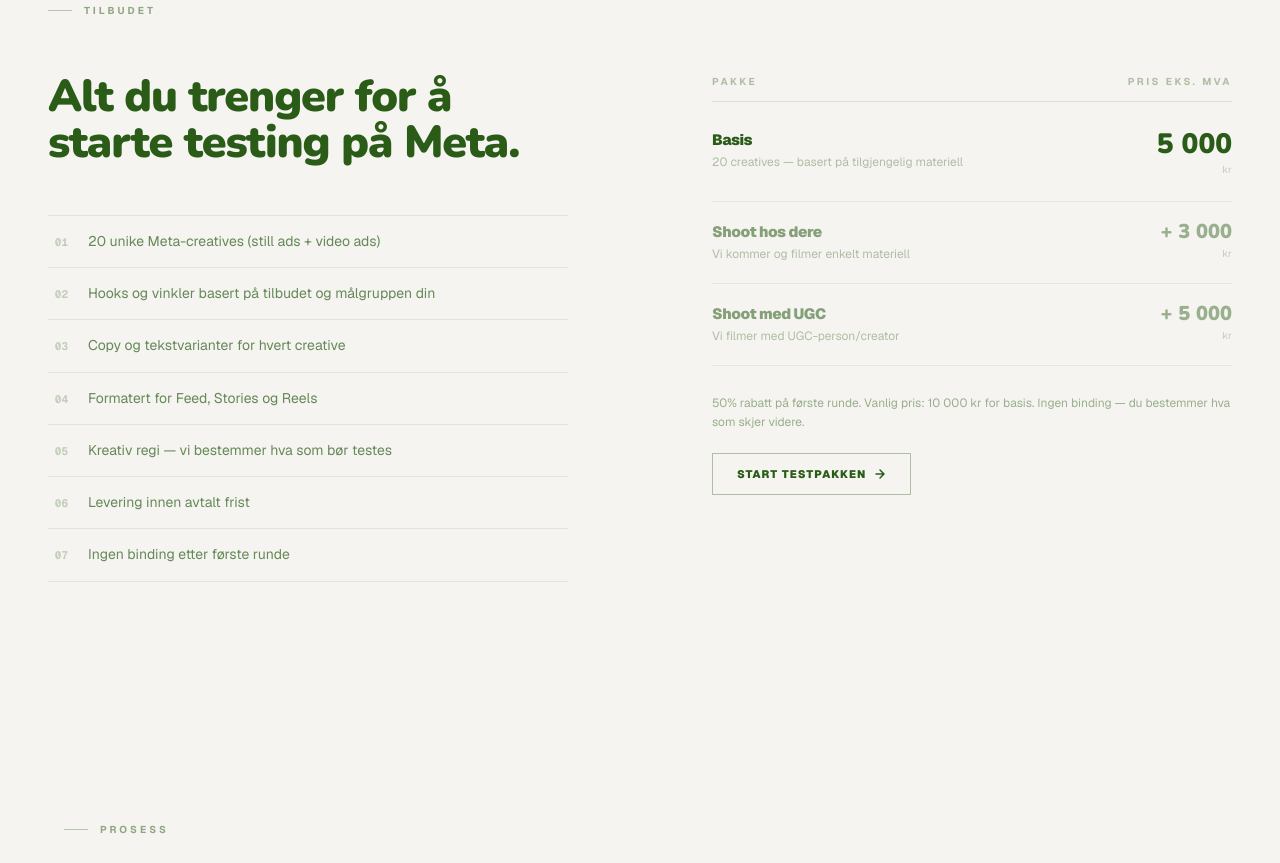
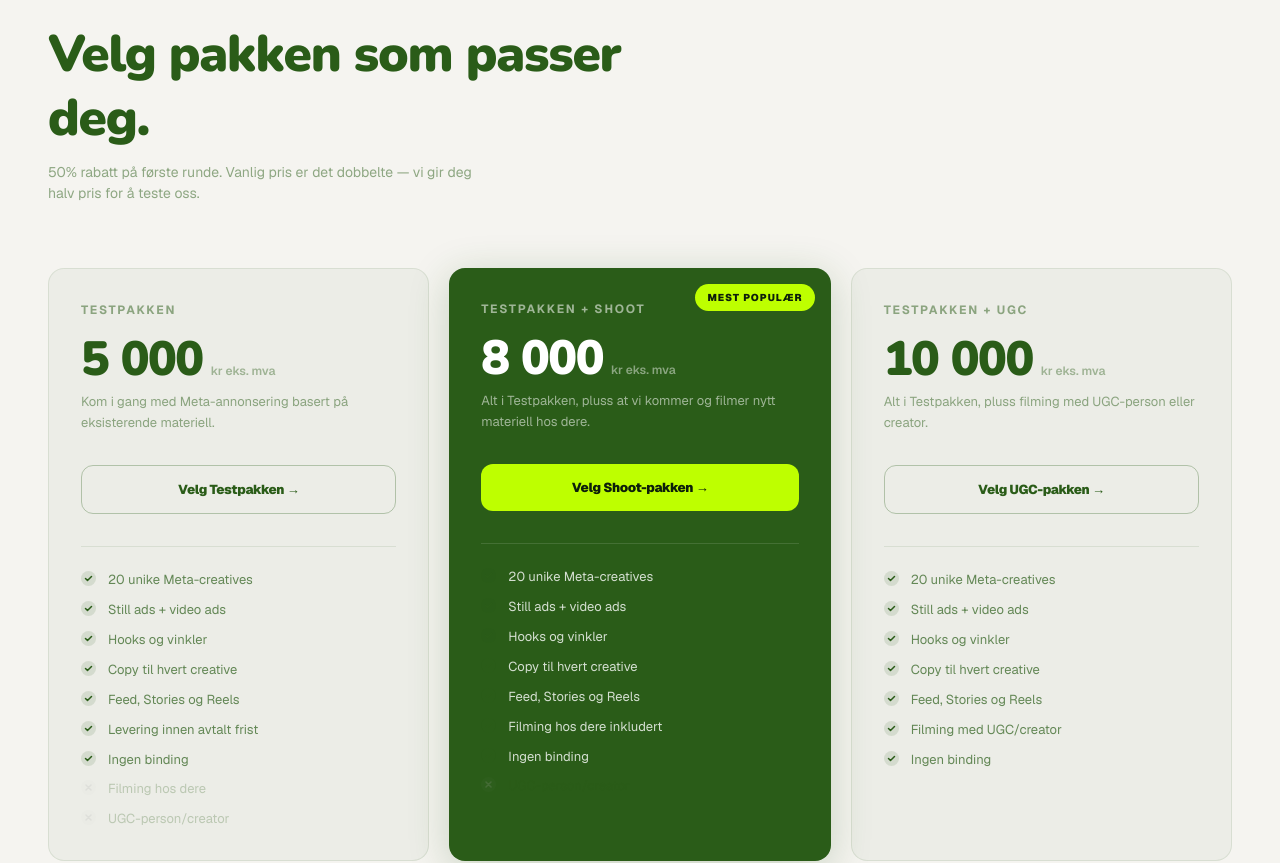
Before and after one commit to vetlegang/klyr-landing-page, a Next.js app: page / in a window 1280 px wide. Shown: the part 2663-3526 px from the top of the page. Built offline with nearby package versions, Linux system fonts and the light colour scheme.

Commit message:
feat: pricing cards, green contact form card, green navbar logo

```diff
--- a/app/components/Navbar.tsx
+++ b/app/components/Navbar.tsx
@@ -42,7 +42,8 @@ export default function Navbar() {
           >
             <Link
               href="/"
-              className="text-[13px] font-black tracking-[0.3em] text-[#0A0A0A] uppercase select-none"
+              className="text-[13px] font-black tracking-[0.3em] uppercase select-none"
+              style={{ color: "#2A5C18" }}
             >
               Fujii
             </Link>
--- a/app/components/OfferSection.tsx
+++ b/app/components/OfferSection.tsx
@@ -1,169 +1,285 @@
 "use client";
 
-import { FadeIn } from "./FadeIn";
+import { motion } from "framer-motion";
 
-const G = "#2A5C18";
+const G  = "#2A5C18";
+const BG = "#F5F4F0";
 
-const included = [
-  "20 unike Meta-creatives (still ads + video ads)",
-  "Hooks og vinkler basert på tilbudet og målgruppen din",
-  "Copy og tekstvarianter for hvert creative",
-  "Formatert for Feed, Stories og Reels",
-  "Kreativ regi — vi bestemmer hva som bør testes",
-  "Levering innen avtalt frist",
-  "Ingen binding etter første runde",
-];
-
-const pricing = [
+const plans = [
   {
-    label: "Basis",
-    desc: "20 creatives — basert på tilgjengelig materiell",
+    id: "basis",
+    name: "Testpakken",
     price: "5 000",
+    unit: "kr eks. mva",
+    tag: null,
+    desc: "Kom i gang med Meta-annonsering basert på eksisterende materiell.",
+    features: [
+      "20 unike Meta-creatives",
+      "Still ads + video ads",
+      "Hooks og vinkler",
+      "Copy til hvert creative",
+      "Feed, Stories og Reels",
+      "Levering innen avtalt frist",
+      "Ingen binding",
+    ],
+    absent: ["Filming hos dere", "UGC-person/creator"],
+    cta: "Velg Testpakken",
+    featured: false,
+  },
+  {
+    id: "shoot",
+    name: "Testpakken + Shoot",
+    price: "8 000",
+    unit: "kr eks. mva",
+    tag: "Mest populær",
+    desc: "Alt i Testpakken, pluss at vi kommer og filmer nytt materiell hos dere.",
+    features: [
+      "20 unike Meta-creatives",
+      "Still ads + video ads",
+      "Hooks og vinkler",
+      "Copy til hvert creative",
+      "Feed, Stories og Reels",
+      "Filming hos dere inkludert",
+      "Ingen binding",
+    ],
+    absent: ["UGC-person/creator"],
+    cta: "Velg Shoot-pakken",
     featured: true,
   },
   {
-    label: "Shoot hos dere",
-    desc: "Vi kommer og filmer enkelt materiell",
-    price: "+ 3 000",
-    featured: false,
-  },
-  {
-    label: "Shoot med UGC",
-    desc: "Vi filmer med UGC-person/creator",
-    price: "+ 5 000",
+    id: "ugc",
+    name: "Testpakken + UGC",
+    price: "10 000",
+    unit: "kr eks. mva",
+    tag: null,
+    desc: "Alt i Testpakken, pluss filming med UGC-person eller creator.",
+    features: [
+      "20 unike Meta-creatives",
+      "Still ads + video ads",
+      "Hooks og vinkler",
+      "Copy til hvert creative",
+      "Feed, Stories og Reels",
+      "Filming med UGC/creator",
+      "Ingen binding",
+    ],
+    absent: [],
+    cta: "Velg UGC-pakken",
     featured: false,
   },
 ];
 
+function CheckIcon({ dim }: { dim?: boolean }) {
+  return (
+    <svg
+      width="15" height="15" viewBox="0 0 15 15" fill="none"
+      style={{ flexShrink: 0, opacity: dim ? 0.25 : 1 }}
+    >
+      <circle cx="7.5" cy="7.5" r="7.5" fill={dim ? "#aaa" : G} fillOpacity={dim ? 0.2 : 0.12} />
+      <path
+        d="M4.5 7.5l2 2 4-4"
+        stroke={dim ? "#aaa" : G}
+        strokeWidth="1.5"
+        strokeLinecap="round"
+        strokeLinejoin="round"
+      />
+    </svg>
+  );
+}
+
+function CrossIcon() {
+  return (
+    <svg width="15" height="15" viewBox="0 0 15 15" fill="none" style={{ flexShrink: 0, opacity: 0.2 }}>
+      <circle cx="7.5" cy="7.5" r="7.5" fill="#aaa" fillOpacity={0.15} />
+      <path d="M5 5l5 5M10 5l-5 5" stroke="#aaa" strokeWidth="1.5" strokeLinecap="round" />
+    </svg>
+  );
+}
+
 export default function OfferSection() {
+  const scrollToContact = () => {
+    document.getElementById("kontakt")?.scrollIntoView({ behavior: "smooth" });
+  };
+
   return (
-    <section id="tilbud" className="px-6 md:px-12 py-24 md:py-36" style={{ background: "#F5F4F0" }}>
+    <section id="tilbud" className="px-6 md:px-12 py-24 md:py-32" style={{ background: BG }}>
       <div className="max-w-[1440px] mx-auto">
 
-        <FadeIn>
-          <div className="flex items-center gap-3 mb-14">
+        {/* Heading */}
+        <motion.div
+          className="mb-14 md:mb-16"
+          initial={{ opacity: 0, y: 12 }}
+          whileInView={{ opacity: 1, y: 0 }}
+          viewport={{ once: true }}
+          transition={{ duration: 0.5 }}
+        >
+          <div className="flex items-center gap-3 mb-5">
             <span className="w-6 h-px" style={{ background: G, opacity: 0.3 }} />
-            <p
-              className="text-[10px] font-bold tracking-[0.3em] uppercase"
-              style={{ color: G, opacity: 0.5 }}
-            >
+            <p className="text-[10px] font-bold tracking-[0.3em] uppercase" style={{ color: G, opacity: 0.5 }}>
               Tilbudet
             </p>
           </div>
-        </FadeIn>
+          <h2
+            className="leading-tight tracking-tight"
+            style={{
+              fontFamily:    "var(--font-nunito), sans-serif",
+              fontWeight:    900,
+              fontSize:      "clamp(1.75rem, 4vw, 3.2rem)",
+              color:         G,
+              maxWidth:      "600px",
+            }}
+          >
+            Velg pakken som passer deg.
+          </h2>
+          <p className="mt-3 text-[14px] max-w-md" style={{ color: G, opacity: 0.5 }}>
+            50% rabatt på første runde. Vanlig pris er det dobbelte — vi gir deg halv pris for å teste oss.
+          </p>
+        </motion.div>
 
-        <div className="grid md:grid-cols-2 gap-16 md:gap-24 lg:gap-36 items-start">
+        {/* Pricing grid */}
+        <div className="grid grid-cols-1 md:grid-cols-3 gap-4 md:gap-5 items-stretch">
+          {plans.map((plan, i) => (
+            <motion.div
+              key={plan.id}
+              className="relative flex flex-col rounded-2xl overflow-hidden"
+              style={{
+                background:  plan.featured ? G            : "rgba(42,92,24,0.04)",
+                border:      plan.featured ? "none"       : "1.5px solid rgba(42,92,24,0.1)",
+                boxShadow:   plan.featured ? "0 8px 40px rgba(42,92,24,0.22)" : "none",
+              }}
+              initial={{ opacity: 0, y: 20 }}
+              whileInView={{ opacity: 1, y: 0 }}
+              viewport={{ once: true }}
+              transition={{ duration: 0.45, delay: i * 0.08 }}
+            >
+              {/* Badge */}
+              {plan.tag && (
+                <div
+                  className="absolute top-4 right-4 text-[10px] font-black tracking-widest uppercase px-3 py-1.5 rounded-full"
+                  style={{
+                    background: "#BEFF00",
+                    color:      "#0D1F0A",
+                  }}
+                >
+                  {plan.tag}
+                </div>
+              )}
 
-          {/* Left: what's included */}
-          <FadeIn>
-            <h2
-              className="leading-[1.04] tracking-tight mb-12"
-              style={{
-                fontFamily: "var(--font-nunito), sans-serif",
-                fontWeight: 900,
-                fontSize: "clamp(1.75rem, 3.5vw, 3rem)",
-                color: G,
-              }}
-            >
-              Alt du trenger for å starte testing på Meta.
-            </h2>
-            <ul className="flex flex-col">
-              {included.map((item, i) => (
-                <li
-                  key={i}
-                  className="flex items-start gap-5 py-4 border-b first:border-t"
-                  style={{ borderColor: `rgba(42,92,24,0.1)` }}
+              <div className="flex flex-col flex-1 p-7 md:p-8">
+                {/* Plan name */}
+                <p
+                  className="text-[12px] font-bold tracking-[0.15em] uppercase mb-4"
+                  style={{ color: plan.featured ? "rgba(255,255,255,0.55)" : `rgba(42,92,24,0.5)` }}
                 >
+                  {plan.name}
+                </p>
+
+                {/* Price */}
+                <div className="mb-2">
                   <span
-                    className="text-[11px] font-mono font-bold shrink-0 mt-[2px] w-5 text-right select-none"
-                    style={{ color: G, opacity: 0.25 }}
+                    className="font-black leading-none"
+                    style={{
+                      fontFamily: "var(--font-nunito), sans-serif",
+                      fontSize:   "clamp(2.2rem, 4vw, 3rem)",
+                      color:      plan.featured ? "#fff" : G,
+                      letterSpacing: "-0.03em",
+                    }}
                   >
-                    {String(i + 1).padStart(2, "0")}
+                    {plan.price}
                   </span>
-                  <span className="text-[14px] leading-snug" style={{ color: G, opacity: 0.7 }}>
-                    {item}
+                  <span
+                    className="ml-2 text-[12px] font-semibold"
+                    style={{ color: plan.featured ? "rgba(255,255,255,0.45)" : `rgba(42,92,24,0.4)` }}
+                  >
+                    {plan.unit}
                   </span>
-                </li>
-              ))}
-            </ul>
-          </FadeIn>
+                </div>
 
-          {/* Right: pricing table */}
-          <FadeIn delay={0.1}>
-            <div>
-              <div
-                className="grid grid-cols-[1fr_auto] pb-3 mb-1 border-b"
-                style={{ borderColor: `rgba(42,92,24,0.12)` }}
-              >
-                <p className="text-[10px] font-bold tracking-[0.25em] uppercase" style={{ color: G, opacity: 0.35 }}>Pakke</p>
-                <p className="text-[10px] font-bold tracking-[0.25em] uppercase text-right" style={{ color: G, opacity: 0.35 }}>Pris eks. mva</p>
-              </div>
+                <p
+                  className="text-[13px] leading-relaxed mb-8"
+                  style={{ color: plan.featured ? "rgba(255,255,255,0.55)" : `rgba(42,92,24,0.5)` }}
+                >
+                  {plan.desc}
+                </p>
 
-              {pricing.map((item, i) => (
-                <div
-                  key={i}
-                  className={`grid grid-cols-[1fr_auto] items-start border-b ${item.featured ? "py-6" : "py-5"}`}
-                  style={{ borderColor: `rgba(42,92,24,0.08)` }}
-                >
-                  <div>
-                    <p
-                      className="text-[15px] font-black tracking-tight leading-snug"
-                      style={{ color: G, opacity: item.featured ? 1 : 0.55 }}
-                    >
-                      {item.label}
-                    </p>
-                    <p className="text-[12px] mt-1 leading-snug" style={{ color: G, opacity: 0.35 }}>
-                      {item.desc}
-                    </p>
-                  </div>
-                  <div className="text-right">
-                    <p
-                      className="font-black leading-none"
-                      style={{
-                        color: G,
-                        opacity: item.featured ? 1 : 0.45,
-                        fontSize: item.featured ? "1.75rem" : "1.25rem",
-                        fontFamily: "var(--font-nunito), sans-serif",
-                      }}
-                    >
-                      {item.price}
-                    </p>
-                    <p className="text-[10px] tracking-wide mt-1" style={{ color: G, opacity: 0.25 }}>kr</p>
-                  </div>
-                </div>
-              ))}
-
-              <div className="pt-7 flex flex-col gap-5">
-                <p className="text-[12px] leading-relaxed" style={{ color: G, opacity: 0.45 }}>
-                  50% rabatt på første runde. Vanlig pris: 10 000 kr for basis.
-                  Ingen binding — du bestemmer hva som skjer videre.
-                </p>
-                <a
-                  href="#kontakt"
-                  className="inline-flex items-center gap-2 text-[11px] font-black px-6 py-3 transition-all duration-150 tracking-widest uppercase w-fit"
-                  style={{
-                    border: `1.5px solid rgba(42,92,24,0.35)`,
-                    color: G,
-                  }}
+                {/* CTA */}
+                <button
+                  onClick={scrollToContact}
+                  className="w-full py-3.5 rounded-xl text-[13px] font-black tracking-tight transition-all duration-150 mb-8"
+                  style={
+                    plan.featured
+                      ? {
+                          background: "#BEFF00",
+                          color:      "#0D1F0A",
+                        }
+                      : {
+                          background:     "transparent",
+                          color:          G,
+                          border:         `1.5px solid rgba(42,92,24,0.3)`,
+                        }
+                  }
                   onMouseEnter={e => {
-                    (e.currentTarget as HTMLElement).style.background = G;
-                    (e.currentTarget as HTMLElement).style.color = "#F5F4F0";
+                    if (!plan.featured) {
+                      (e.currentTarget as HTMLElement).style.background = G;
+                      (e.currentTarget as HTMLElement).style.color = "#F5F4F0";
+                      (e.currentTarget as HTMLElement).style.border = `1.5px solid ${G}`;
+                    }
                   }}
                   onMouseLeave={e => {
-                    (e.currentTarget as HTMLElement).style.background = "transparent";
-                    (e.currentTarget as HTMLElement).style.color = G;
+                    if (!plan.featured) {
+                      (e.currentTarget as HTMLElement).style.background = "transparent";
+                      (e.currentTarget as HTMLElement).style.color = G;
+                      (e.currentTarget as HTMLElement).style.border = `1.5px solid rgba(42,92,24,0.3)`;
+                    }
                   }}
                 >
-                  Start testpakken
-                  <svg width="12" height="12" viewBox="0 0 12 12" fill="none">
-                    <path d="M2 6h8M6 2l4 4-4 4" stroke="currentColor" strokeWidth="1.5" strokeLinecap="round" strokeLinejoin="round" />
-                  </svg>
-                </a>
+                  {plan.cta} →
+                </button>
+
+                {/* Divider */}
+                <div
+                  className="w-full h-px mb-6"
+                  style={{ background: plan.featured ? "rgba(255,255,255,0.12)" : "rgba(42,92,24,0.1)" }}
+                />
+
+                {/* Features */}
+                <ul className="flex flex-col gap-3 flex-1">
+                  {plan.features.map(f => (
+                    <li key={f} className="flex items-start gap-3">
+                      <CheckIcon />
+                      <span
+                        className="text-[13px] leading-snug"
+                        style={{ color: plan.featured ? "rgba(255,255,255,0.8)" : `rgba(42,92,24,0.7)` }}
+                      >
+                        {f}
+                      </span>
+                    </li>
+                  ))}
+                  {plan.absent.map(f => (
+                    <li key={f} className="flex items-start gap-3">
+                      <CrossIcon />
+                      <span className="text-[13px] leading-snug" style={{ color: "rgba(42,92,24,0.25)" }}>
+                        {f}
+                      </span>
+                    </li>
+                  ))}
+                </ul>
               </div>
-            </div>
-          </FadeIn>
+            </motion.div>
+          ))}
+        </div>
 
-        </div>
+        {/* Footer note */}
+        <motion.p
+          className="text-center mt-10 text-[12px]"
+          style={{ color: G, opacity: 0.35 }}
+          initial={{ opacity: 0 }}
+          whileInView={{ opacity: 0.35 }}
+          viewport={{ once: true }}
+          transition={{ duration: 0.5, delay: 0.3 }}
+        >
+          Ingen binding · du bestemmer hva som skjer etter første runde
+        </motion.p>
+
       </div>
     </section>
   );
```
Also changed, not shown: app/components/FinalCTA.tsx (+10 -7 lines).
